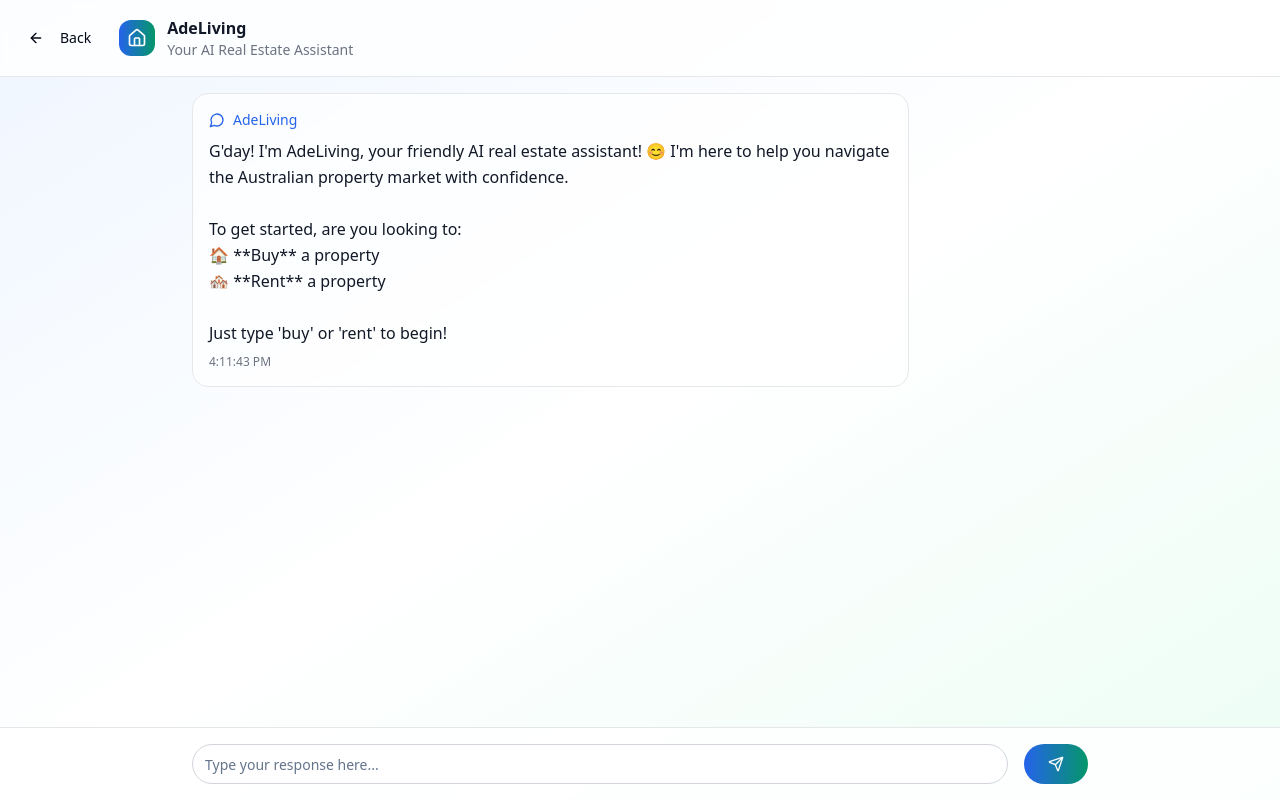
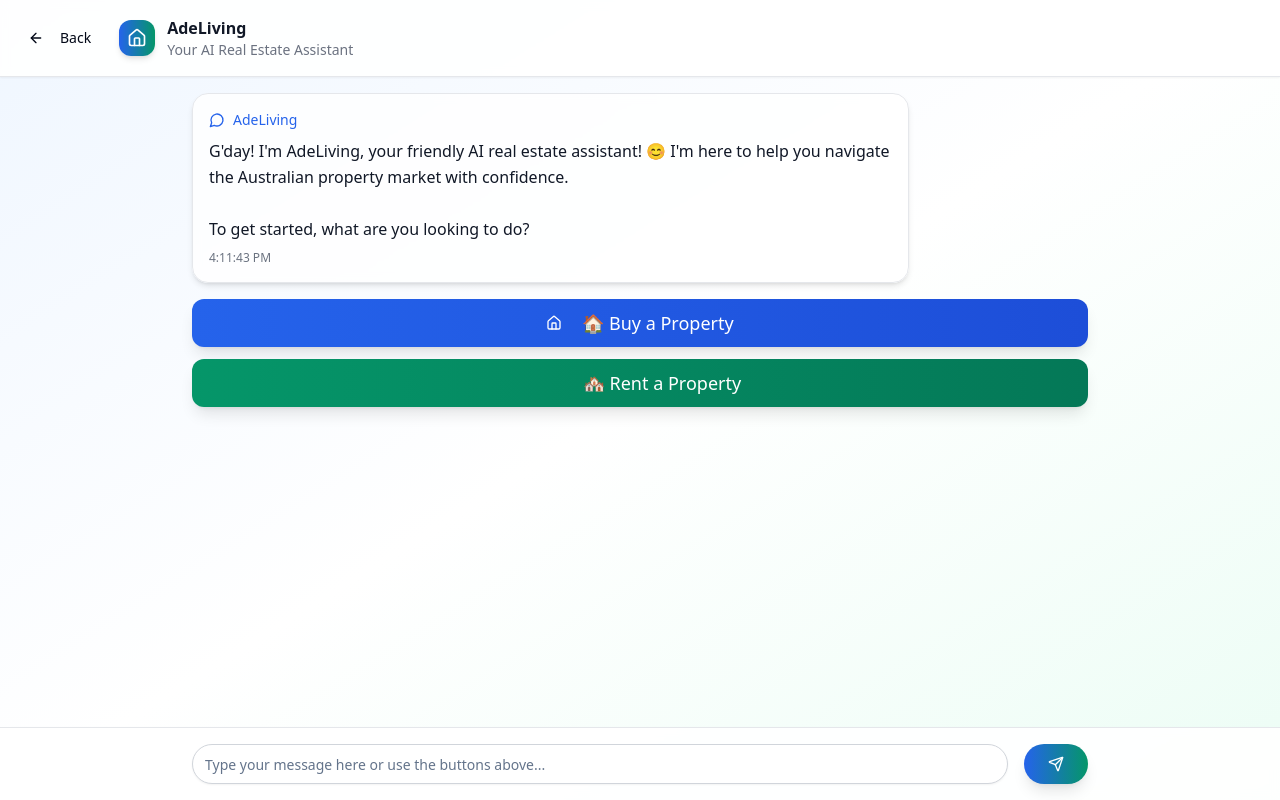
Before and after one commit to pratyush981/adeliving-home-guide, a React (Vite) app: page / in a window 1280 px wide. Both pictures are taken after a click on the button "Start Chatting with AdeLiving". Built offline with nearby package versions, Linux system fonts and the light colour scheme.

Commit message:
Refactor: Use buttons for buy/rent options
Replaced text-based buy/rent options with buttons in the initial chat prompt for improved user experience.

```diff
--- a/src/components/ChatInterface.tsx
+++ b/src/components/ChatInterface.tsx
@@ -90,14 +90,13 @@ interface ConversationState {
   intent: 'buy' | 'rent' | null;
   location: string;
   budget: string;
-  selectedProperty?: Property;
 }
 
 const ChatInterface = ({ onBackToHome }: ChatInterfaceProps) => {
   const [messages, setMessages] = useState<Message[]>([
     {
       id: 1,
-      text: "G'day! I'm AdeLiving, your friendly AI real estate assistant! 😊 I'm here to help you navigate the Australian property market with confidence.\n\nTo get started, are you looking to:\n🏠 **Buy** a property\n🏘️ **Rent** a property\n\nJust type 'buy' or 'rent' to begin!",
+      text: "G'day! I'm AdeLiving, your friendly AI real estate assistant! 😊 I'm here to help you navigate the Australian property market with confidence.\n\nTo get started, what are you looking to do?",
       isUser: false,
       timestamp: new Date(),
     },
@@ -348,6 +347,30 @@ const ChatInterface = ({ onBackToHome }: ChatInterfaceProps) => {
     }));
   };
 
+  const handleOptionSelect = (option: string) => {
+    const userMessage: Message = {
+      id: messages.length + 1,
+      text: option,
+      isUser: true,
+      timestamp: new Date(),
+    };
+
+    setMessages(prev => [...prev, userMessage]);
+
+    setTimeout(() => {
+      const response = generateResponse(option.toLowerCase().trim());
+      const aiMessage: Message = {
+        id: messages.length + 2,
+        text: response.text,
+        isUser: false,
+        timestamp: new Date(),
+        hasPropertyCards: response.hasPropertyCards,
+        properties: response.properties
+      };
+      setMessages(prev => [...prev, aiMessage]);
+    }, 1000);
+  };
+
   const handleSendMessage = () => {
     if (!inputValue.trim()) return;
 
@@ -396,16 +419,16 @@ const ChatInterface = ({ onBackToHome }: ChatInterfaceProps) => {
       if (input.includes('buy') || input.includes('purchase')) {
         setConversationState(prev => ({ ...prev, step: 'location', intent: 'buy' }));
         return {
-          text: "Perfect! I'll help you find a property to buy! 🏠\n\nWhich Australian city or area are you interested in? Here are some popular options:\n\n🌆 **Major Cities:**\n• Sydney\n• Melbourne\n• Brisbane\n• Perth\n• Adelaide\n\n🏖️ **Coastal Areas:**\n• Gold Coast\n• Newcastle\n• Central Coast\n\n🏛️ **Other Cities:**\n• Canberra\n• Hobart\n• Darwin\n\nJust type the city name you're interested in!"
+          text: "Perfect! I'll help you find a property to buy! 🏠\n\nWhich Australian city or area are you interested in? Choose from the options below:"
         };
       } else if (input.includes('rent') || input.includes('rental')) {
         setConversationState(prev => ({ ...prev, step: 'location', intent: 'rent' }));
         return {
-          text: "Great choice! I'll help you find the perfect rental property! 🏘️\n\nWhich Australian city or area would you like to rent in? Here are some popular options:\n\n🌆 **Major Cities:**\n• Sydney\n• Melbourne\n• Brisbane\n• Perth\n• Adelaide\n\n🏖️ **Coastal Areas:**\n• Gold Coast\n• Newcastle\n• Central Coast\n\n🏛️ **Other Cities:**\n• Canberra\n• Hobart\n• Darwin\n\nJust type the city name you're interested in!"
+          text: "Great choice! I'll help you find the perfect rental property! 🏘️\n\nWhich Australian city or area would you like to rent in? Choose from the options below:"
         };
       } else {
         return {
-          text: "I'd love to help! To get started, please let me know if you're looking to:\n\n🏠 **Buy** a property\n🏘️ **Rent** a property\n\nJust type 'buy' or 'rent' and we'll begin finding your perfect match!"
+          text: "I'd love to help! To get started, please choose what you're looking for:"
         };
       }
     }
@@ -420,14 +443,11 @@ const ChatInterface = ({ onBackToHome }: ChatInterfaceProps) => {
         setConversationState(prev => ({ ...prev, step: 'budget', location: matchedCity }));
         const action = conversationState.intent === 'buy' ? 'buying' : 'renting';
         return {
-          text: `Excellent choice! ${matchedCity} is a fantastic place for ${action}! 🎯\n\nNow, what's your budget range?\n\n${conversationState.intent === 'buy' ?
-            '💰 **Buying Budget:**\n• Under $500k\n• $500k - $700k\n• $700k - $1M\n• $1M - $1.5M\n• Over $1.5M' :
-            '💸 **Weekly Rental Budget:**\n• Under $300/week\n• $300 - $500/week\n• $500 - $700/week\n• $700 - $1000/week\n• Over $1000/week'
-          }\n\nJust type your budget range (e.g., "${conversationState.intent === 'buy' ? '$500k-$700k' : '$400-$600/week'}")!`
+          text: `Excellent choice! ${matchedCity} is a fantastic place for ${action}! 🎯\n\nNow, what's your budget range? Choose from the options below:`
         };
       } else {
         return {
-          text: "I don't recognize that location. Could you please choose from one of these Australian cities?\n\n🌆 Sydney, Melbourne, Brisbane, Perth, Adelaide\n🏖️ Gold Coast, Newcastle, Central Coast\n🏛️ Canberra, Hobart, Darwin\n\nJust type the city name!"
+          text: "Please choose from one of the available Australian cities below:"
         };
       }
     }
@@ -446,8 +466,130 @@ const ChatInterface = ({ onBackToHome }: ChatInterfaceProps) => {
 
     // Default response for other queries
     return {
-      text: "I'd be happy to help with that! To provide you with the most relevant information, could you please let me know:\n\n1. Are you looking to **buy** or **rent**?\n2. Which **city** interests you?\n3. What's your **budget** range?\n\nOnce I have these details, I can provide personalized recommendations! 😊"
+      text: "I'd be happy to help with that! Please use the buttons above to navigate through the options, or feel free to ask me anything about Australian real estate! 😊"
     };
+  };
+
+  const renderActionButtons = () => {
+    if (conversationState.step === 'initial') {
+      return (
+        <div className="flex flex-col gap-3 mt-4 mb-6">
+          <Button
+            onClick={() => handleOptionSelect('buy')}
+            className="bg-gradient-to-r from-blue-600 to-blue-700 hover:from-blue-700 hover:to-blue-800 text-white py-6 text-lg rounded-xl shadow-lg hover:shadow-xl transition-all duration-300"
+            size="lg"
+          >
+            <Home className="mr-3 h-6 w-6" />
+            🏠 Buy a Property
+          </Button>
+          <Button
+            onClick={() => handleOptionSelect('rent')}
+            className="bg-gradient-to-r from-emerald-600 to-emerald-700 hover:from-emerald-700 hover:to-emerald-800 text-white py-6 text-lg rounded-xl shadow-lg hover:shadow-xl transition-all duration-300"
+            size="lg"
+          >
+            <building className="mr-3 h-6 w-6" />
+            🏘️ Rent a Property
+          </Button>
+        </div>
+      );
+    }
+
+    if (conversationState.step === 'location') {
+      const majorCities = ['Sydney', 'Melbourne', 'Brisbane', 'Perth', 'Adelaide'];
+      const coastalAreas = ['Gold Coast', 'Newcastle', 'Central Coast'];
+      const otherCities = ['Canberra', 'Hobart', 'Darwin'];
+
+      return (
+        <div className="mt-4 mb-6">
+          <div className="mb-4">
+            <h4 className="text-sm font-medium text-gray-700 mb-2">🌆 Major Cities</h4>
+            <div className="grid grid-cols-2 md:grid-cols-3 gap-2">
+              {majorCities.map((city) => (
+                <Button
+                  key={city}
+                  onClick={() => handleOptionSelect(city)}
+                  variant="outline"
+                  className="hover:bg-blue-50 hover:border-blue-300 transition-all duration-200"
+                >
+                  {city}
+                </Button>
+              ))}
+            </div>
+          </div>
+
+          <div className="mb-4">
+            <h4 className="text-sm font-medium text-gray-700 mb-2">🏖️ Coastal Areas</h4>
+            <div className="grid grid-cols-2 md:grid-cols-3 gap-2">
+              {coastalAreas.map((city) => (
+                <Button
+                  key={city}
+                  onClick={() => handleOptionSelect(city)}
+                  variant="outline"
+                  className="hover:bg-emerald-50 hover:border-emerald-300 transition-all duration-200"
+                >
+                  {city}
+                </Button>
+              ))}
+            </div>
+          </div>
+
+          <div>
+            <h4 className="text-sm font-medium text-gray-700 mb-2">🏛️ Other Cities</h4>
+            <div className="grid grid-cols-2 md:grid-cols-3 gap-2">
+              {otherCities.map((city) => (
+                <Button
+                  key={city}
+                  onClick={() => handleOptionSelect(city)}
+                  variant="outline"
+                  className="hover:bg-purple-50 hover:border-purple-300 transition-all duration-200"
+                >
+                  {city}
+                </Button>
+              ))}
+            </div>
+          </div>
+        </div>
+      );
+    }
+
+    if (conversationState.step === 'budget') {
+      const budgetOptions = conversationState.intent === 'buy' ? [
+        'Under $500k',
+        '$500k - $700k',
+        '$700k - $1M',
+        '$1M - $1.5M',
+        'Over $1.5M'
+      ] : [
+        'Under $300/week',
+        '$300 - $500/week',
+        '$500 - $700/week',
+        '$700 - $1000/week',
+        'Over $1000/week'
+      ];
+
+      return (
+        <div className="mt-4 mb-6">
+          <h4 className="text-sm font-medium text-gray-700 mb-3">
+            {conversationState.intent === 'buy' ? '💰 Buying Budget' : '💸 Weekly Rental Budget'}
+          </h4>
+          <div className="grid grid-cols-1 md:grid-cols-2 gap-2">
+            {budgetOptions.map((budget) => (
+              <Button
+                key={budget}
+                onClick={() => handleOptionSelect(budget)}
+                variant="outline"
+                className="hover:bg-green-50 hover:border-green-300 transition-all duration-200 text-left justify-start"
+              >
+                <DollarSign className="mr-2 h-4 w-4" />
+                {budget}
+              </Button>
+            ))}
+          </div>
+        </div>
+      );
+    }
+
+    return null;
   };
 
   useEffect(() => {
@@ -459,13 +601,13 @@ const ChatInterface = ({ onBackToHome }: ChatInterfaceProps) => {
   return (
     <div className="h-screen flex flex-col bg-gradient-to-br from-blue-50 via-white to-emerald-50">
       {/* Header */}
-      <div className="bg-white/80 backdrop-blur-sm border-b border-gray-200 p-4 flex items-center gap-4">
-        <Button variant="ghost" size="sm" onClick={onBackToHome}>
+      <div className="bg-white/90 backdrop-blur-sm border-b border-gray-200 p-4 flex items-center gap-4 shadow-sm">
+        <Button variant="ghost" size="sm" onClick={onBackToHome} className="hover:bg-gray-100">
           <ArrowLeft className="h-4 w-4 mr-2" />
           Back
         </Button>
         <div className="flex items-center gap-3">
-          <div className="p-2 bg-gradient-to-r from-blue-600 to-emerald-600 rounded-xl">
+          <div className="p-2 bg-gradient-to-r from-blue-600 to-emerald-600 rounded-xl shadow-md">
             <Home className="h-5 w-5 text-white" />
           </div>
           <div>
@@ -482,10 +624,10 @@ const ChatInterface = ({ onBackToHome }: ChatInterfaceProps) => {
             <div key={message.id}>
               <div className={`flex ${message.isUser ? "justify-end" : "justify-start"} mb-4`}>
                 <div
-                  className={`max-w-[80%] p-4 rounded-2xl ${
+                  className={`max-w-[80%] p-4 rounded-2xl shadow-md ${
                     message.isUser
                       ? "bg-gradient-to-r from-blue-600 to-emerald-600 text-white"
-                      : "bg-white/70 backdrop-blur-sm border border-gray-200 text-gray-900"
+                      : "bg-white/80 backdrop-blur-sm border border-gray-200 text-gray-900"
                   }`}
                 >
                   {!message.isUser && (
@@ -501,13 +643,16 @@ const ChatInterface = ({ onBackToHome }: ChatInterfaceProps) => {
                 </div>
               </div>
 
+              {/* Action Buttons */}
+              {!message.isUser && renderActionButtons()}
+
               {/* Property Cards */}
               {message.hasPropertyCards && message.properties && (
                 <div className="grid grid-cols-1 md:grid-cols-2 lg:grid-cols-3 gap-4 mt-4 mb-6">
                   {message.properties.map((property) => (
                     <div
                       key={property.id}
-                      className="bg-white/70 backdrop-blur-sm border border-gray-200 rounded-xl overflow-hidden hover:shadow-lg transition-all duration-300 cursor-pointer"
+                      className="bg-white/80 backdrop-blur-sm border border-gray-200 rounded-xl overflow-hidden hover:shadow-xl transition-all duration-300 cursor-pointer transform hover:scale-105"
                       onClick={() => handlePropertySelection(property.id)}
                     >
                       <img
@@ -721,7 +866,7 @@ const ChatInterface = ({ onBackToHome }: ChatInterfaceProps) => {
       </ScrollArea>
 
       {/* Input */}
-      <div className="bg-white/80 backdrop-blur-sm border-t border-gray-200 p-4">
+      <div className="bg-white/90 backdrop-blur-sm border-t border-gray-200 p-4 shadow-lg">
         <div className="max-w-4xl mx-auto flex gap-4">
           <Input
             value={inputValue}
@@ -729,14 +874,14 @@ const ChatInterface = ({ onBackToHome }: ChatInterfaceProps) => {
             placeholder={
               conversationState.step === 'showing_properties'
                 ? "Type a property number or name to see details..."
-                : "Type your response here..."
+                : "Type your message here or use the buttons above..."
             }
-            className="flex-1 rounded-full border-gray-300 focus:border-blue-500"
+            className="flex-1 rounded-full border-gray-300 focus:border-blue-500 shadow-sm"
             onKeyPress={(e) => e.key === "Enter" && handleSendMessage()}
           />
           <Button
             onClick={handleSendMessage}
-            className="bg-gradient-to-r from-blue-600 to-emerald-600 hover:from-blue-700 hover:to-emerald-700 text-white rounded-full px-6"
+            className="bg-gradient-to-r from-blue-600 to-emerald-600 hover:from-blue-700 hover:to-emerald-700 text-white rounded-full px-6 shadow-lg hover:shadow-xl transition-all duration-300"
           >
             <Send className="h-4 w-4" />
           </Button>
```
